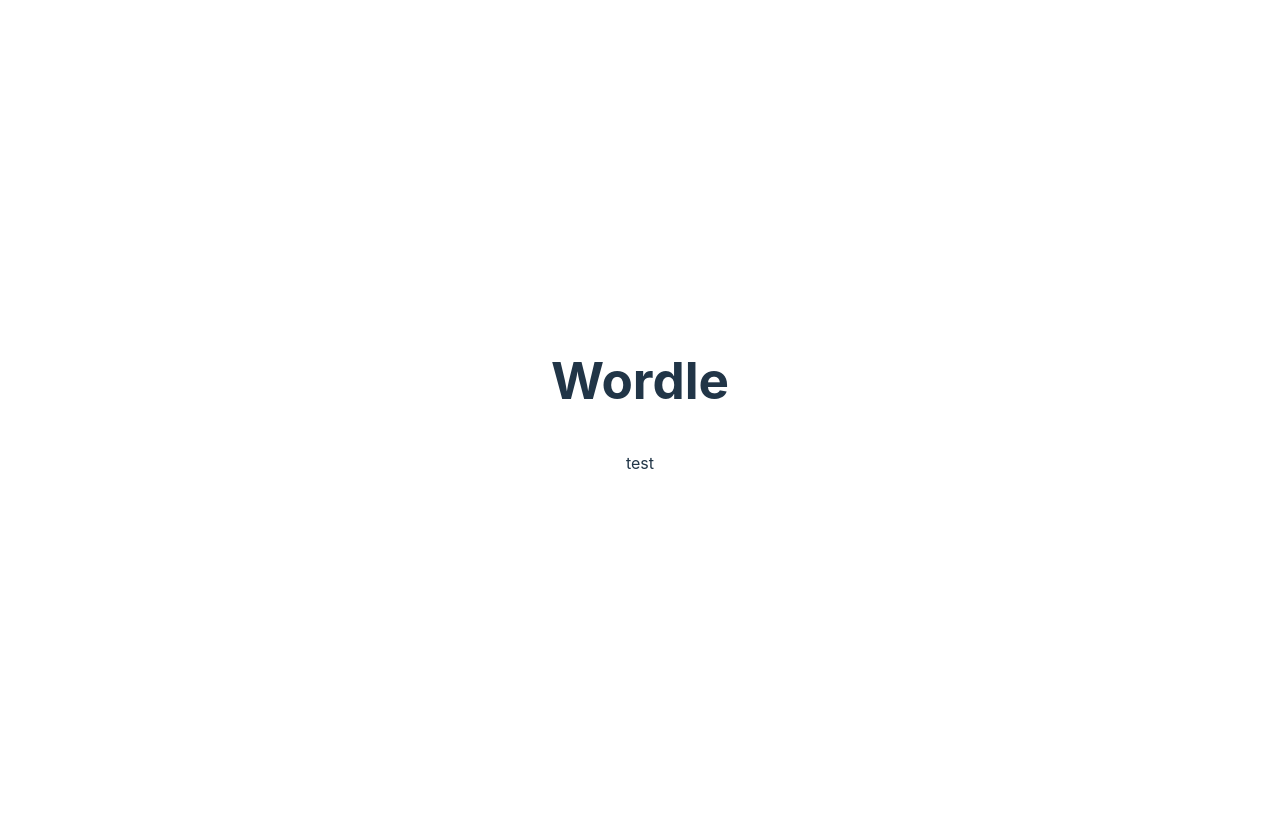
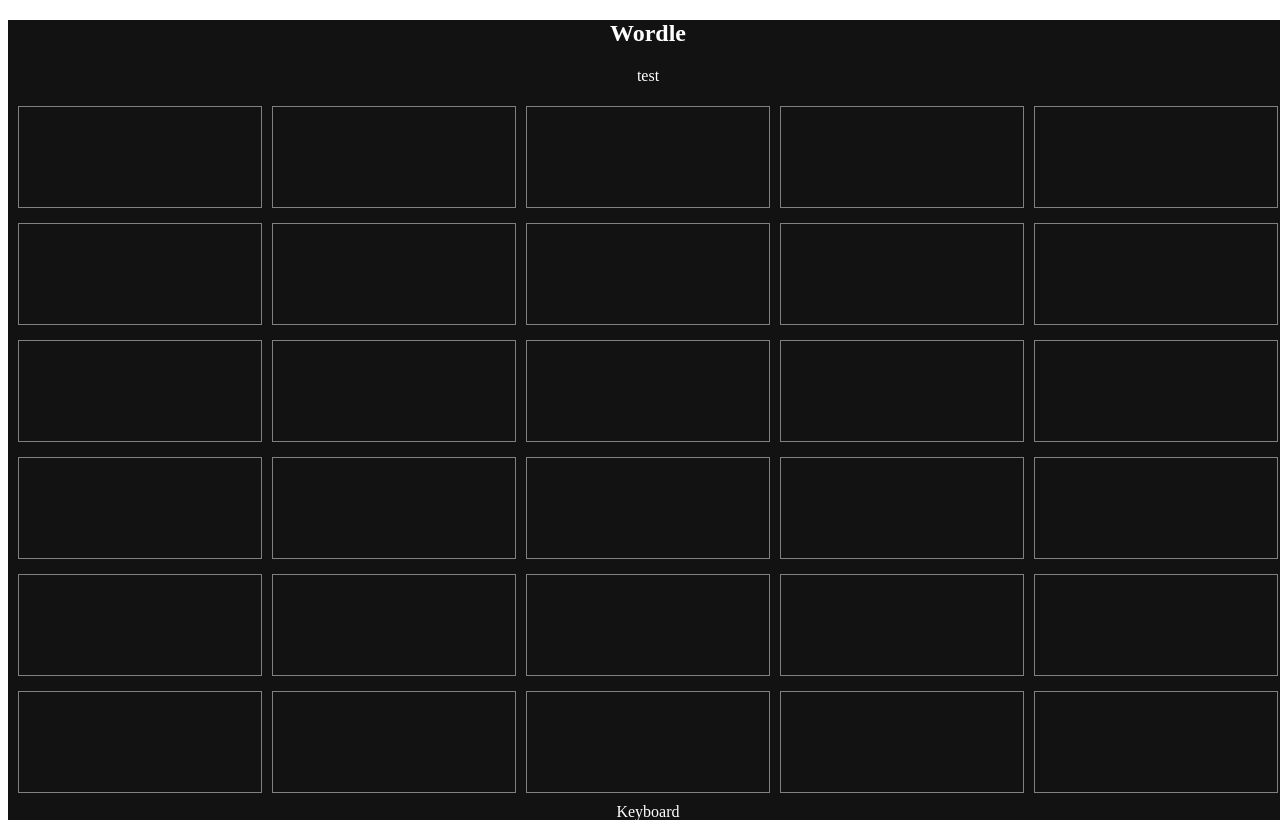
Before and after one commit to Zenonist/React-Wordle-Clone, a React (Vite) app: page / in a window 1280 px wide. Before the commit the page ends 800 px from the top, so only its background shows below. Built offline with nearby package versions, Linux system fonts and the light colour scheme.

Commit message:
feat: Set up the board

```diff
--- a/src/App.css
+++ b/src/App.css
@@ -1,6 +1,28 @@
-#root {
-  max-width: 1280px;
-  margin: 0 auto;
-  padding: 2rem;
+
+.App {
   text-align: center;
+  background-color: #121212;
+  width: 100vw;
+  height: 100vh;
+  color: white;
 }
+
+.letter {
+  flex: 33%;
+  height: 100px;
+  border: 1px solid grey;
+  margin: 5px;
+  display: grid;
+  place-items: center;
+  font-size: 30px;
+  font-weight: bolder;
+  color: white;
+  font-family: Arial, Helvetica, sans-serif;
+}
+
+.row {
+  flex: 33%;
+  display: flex;
+  flex-direction: row;
+  margin: 5px;
+}
--- a/src/App.tsx
+++ b/src/App.tsx
@@ -1,14 +1,26 @@
-import { useState } from "react";
+import { useState, createContext } from "react";
 import reactLogo from "./assets/react.svg";
 import "./App.css";
+import Board from "./components/Board";
+import Keyboard from "./components/Keyboard";
+import { boardDefault } from "./Words";
+
+export const AppContext = createContext();
+
 
 function App() {
+    // update the board array
+    const [board, setBoard] = useState(boardDefault)
     return (
         <div className="App">
             <nav>
                 <h1>Wordle</h1>
             </nav>
             <p>test</p>
+            <AppContext.Provider value={{board, setBoard}}>
+                <Board />
+                <Keyboard />
+            </AppContext.Provider>
         </div>
     );
 }
--- /dev/null
+++ b/src/Words.ts
@@ -0,0 +1,9 @@
+// The board is a 2D array of letters
+export const boardDefault: String[][] = [
+    ["","","","",""],
+    ["","","","",""],
+    ["","","","",""],
+    ["","","","",""],
+    ["","","","",""],
+    ["","","","",""],
+]
--- a/src/components/Board.tsx
+++ b/src/components/Board.tsx
@@ -1,8 +1,55 @@
-import React from 'react'
+import React, { useState } from 'react'
+import { boardDefault } from '../Words'
+import Letter from './Letter'
 
 function Board() {
     return (
-        <div>Board</div>
+        <div className='board'>
+            {" "}
+            <div className='row'>
+                {/* letterPos: position of block, attemptvalue: how many time attempt is used */}
+                <Letter letterPos={0} attemptValue={0} />
+                <Letter letterPos={1} attemptValue={0} />
+                <Letter letterPos={2} attemptValue={0} />
+                <Letter letterPos={3} attemptValue={0} />
+                <Letter letterPos={4} attemptValue={0} />
+            </div>
+            <div className='row'>
+                <Letter letterPos={0} attemptValue={1} />
+                <Letter letterPos={1} attemptValue={1} />
+                <Letter letterPos={2} attemptValue={1} />
+                <Letter letterPos={3} attemptValue={1} />
+                <Letter letterPos={4} attemptValue={1} />
+            </div>
+            <div className='row'>
+                <Letter letterPos={0} attemptValue={2} />
+                <Letter letterPos={1} attemptValue={2} />
+                <Letter letterPos={2} attemptValue={2} />
+                <Letter letterPos={3} attemptValue={2} />
+                <Letter letterPos={4} attemptValue={2} />
+            </div>
+            <div className='row'>
+                <Letter letterPos={0} attemptValue={3} />
+                <Letter letterPos={1} attemptValue={3} />
+                <Letter letterPos={2} attemptValue={3} />
+                <Letter letterPos={3} attemptValue={3} />
+                <Letter letterPos={4} attemptValue={3} />
+            </div>
+            <div className='row'>
+                <Letter letterPos={0} attemptValue={4} />
+                <Letter letterPos={1} attemptValue={4} />
+                <Letter letterPos={2} attemptValue={4} />
+                <Letter letterPos={3} attemptValue={4} />
+                <Letter letterPos={4} attemptValue={4} />
+            </div>
+            <div className='row'>
+                <Letter letterPos={0} attemptValue={5} />
+                <Letter letterPos={1} attemptValue={5} />
+                <Letter letterPos={2} attemptValue={5} />
+                <Letter letterPos={3} attemptValue={5} />
+                <Letter letterPos={4} attemptValue={5} />
+            </div>
+        </div>
     )
 }
 
--- /dev/null
+++ b/src/components/Letter.tsx
@@ -0,0 +1,20 @@
+import React, { useContext } from 'react'
+import { AppContext } from '../App'
+
+type LetterParam = {
+    letterPos: number,
+    attemptValue: number,
+}
+
+interface boarddefaultInterface {
+    board: string[][];
+}
+
+
+export default function Letter(_LetterParam: LetterParam) {
+    const { board } = useContext(AppContext)
+    const letter: String[][] = board[_LetterParam.attemptValue][_LetterParam.letterPos];
+    return (
+        <div className='letter'>{letter}</div>
+    )
+}
--- a/src/main.tsx
+++ b/src/main.tsx
@@ -1,7 +1,7 @@
 import React from 'react'
 import ReactDOM from 'react-dom/client'
 import App from './App'
-import './index.css'
+
 
 ReactDOM.createRoot(document.getElementById('root') as HTMLElement).render(
   <React.StrictMode>
```
